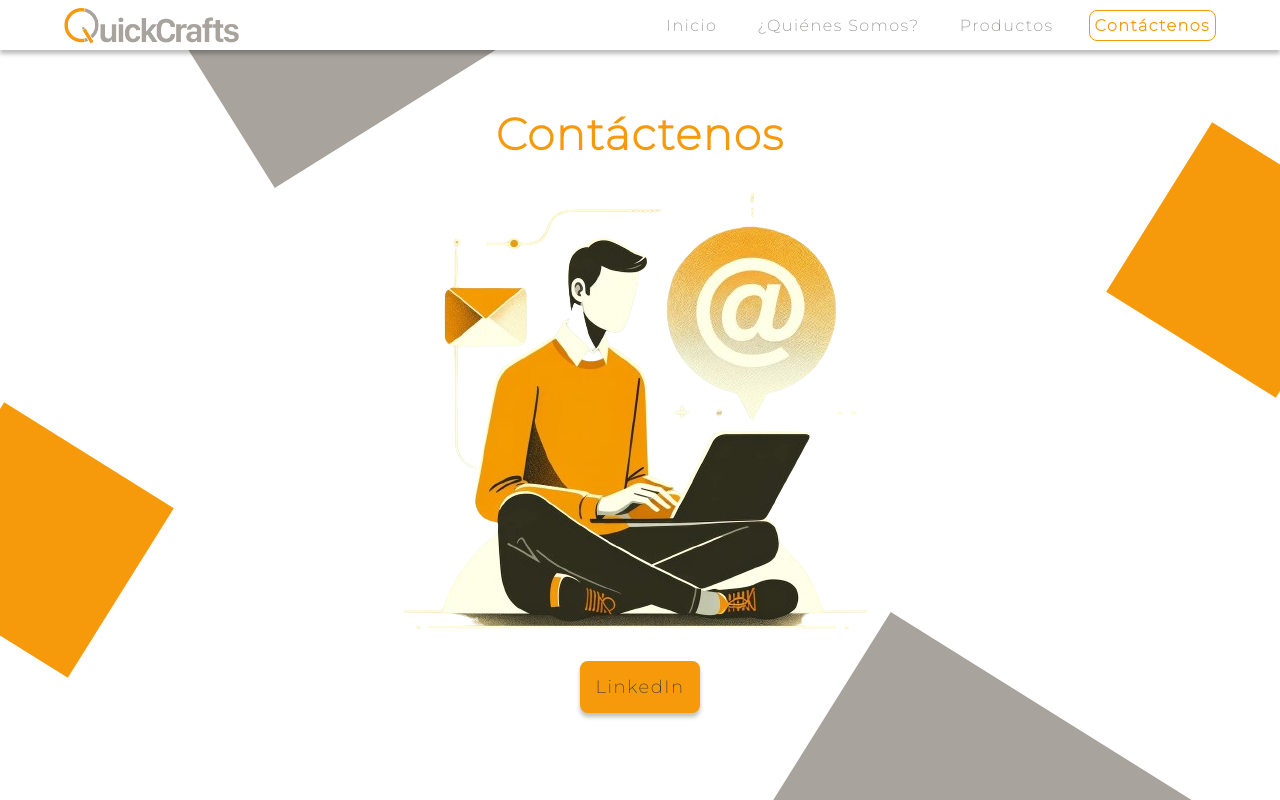
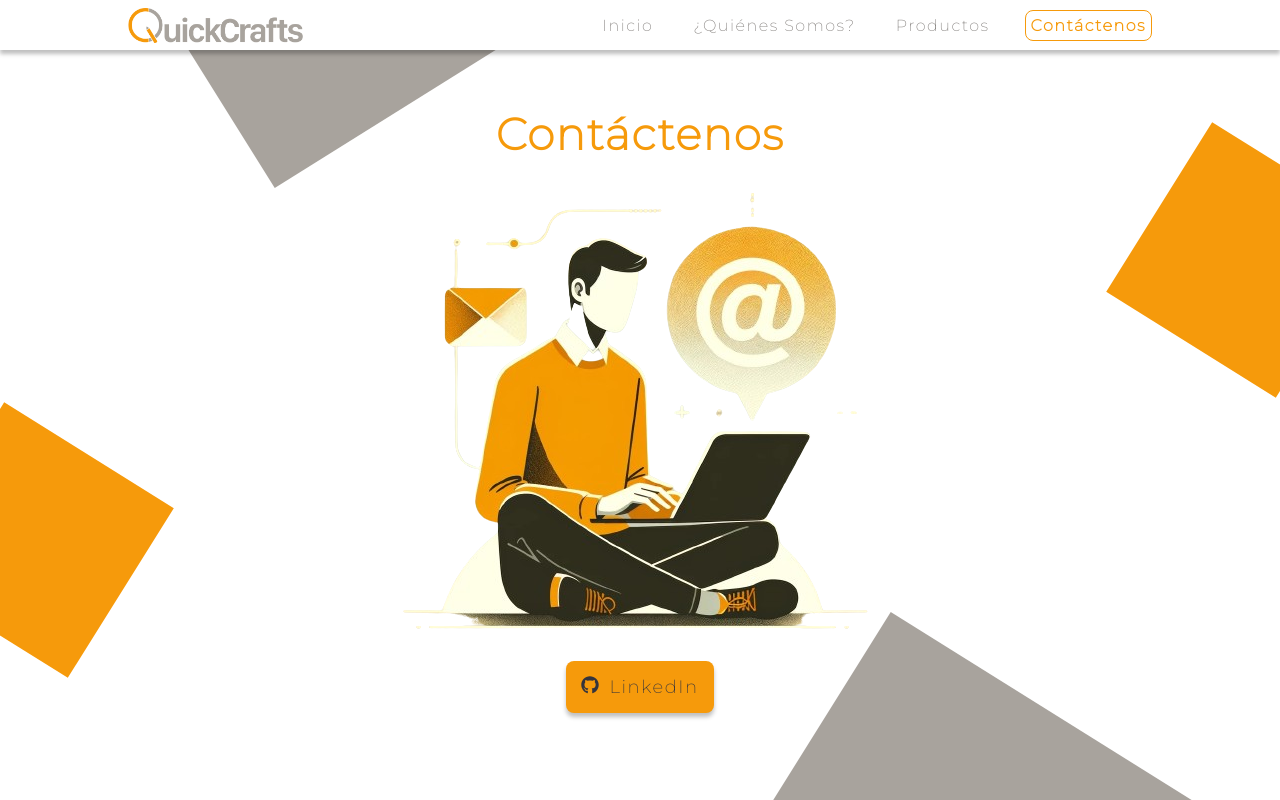
Before and after one commit to QuickCrafts/WebPage, an Astro site: page /contact in a window 1280 px wide. Built offline with nearby package versions, Linux system fonts and the light colour scheme; Astro itself is replaced by a stand-in of ours.

Commit message:
boton linkedin

```diff
--- a/astro.config.mjs
+++ b/astro.config.mjs
@@ -1,9 +1,10 @@
 import { defineConfig } from 'astro/config';
 
 import tailwind from "@astrojs/tailwind";
+import react from "@astrojs/react"
 
 // https://astro.build/config
 export default defineConfig({
   site: 'https://quickcrafts.co',
-  integrations: [tailwind()]
+  integrations: [tailwind(), react()]
 });
--- a/package.json
+++ b/package.json
@@ -11,9 +11,13 @@
   },
   "dependencies": {
     "@astrojs/check": "^0.3.1",
+    "@astrojs/react": "^3.0.9",
     "@astrojs/tailwind": "^5.0.4",
     "@fortawesome/free-solid-svg-icons": "^6.5.1",
     "astro": "^4.0.3",
+    "react": "^18.2.0",
+    "react-dom": "^18.2.0",
+    "react-icons": "^4.12.0",
     "tailwindcss": "^3.4.0",
     "typescript": "^5.3.3"
   }
--- a/src/components/Header.astro
+++ b/src/components/Header.astro
@@ -80,7 +80,7 @@ const routeTitles = [
     .cont {
         display: flex;
         justify-content: space-between;
-        width: 90vw;
+        width: 80vw;
     }
     .logo {
         height: 35px;
--- a/src/pages/aboutUs.astro
+++ b/src/pages/aboutUs.astro
@@ -3,7 +3,6 @@ import Global from "../components/Global.astro";
 import TeamMember from "../interfaces/teamMember.ts";
 import { getImageMedia } from "../helpers/socialMedia";
 import Fondo from "../backgrounds/BackAbout.astro";
-import "../../public/team/PhotoPaula.jpg";
 
 const team: TeamMember[] = [
     {
--- a/src/pages/contact.astro
+++ b/src/pages/contact.astro
@@ -1,6 +1,7 @@
 ---
 import Global from "../components/Global.astro";
 import Fondo from "../backgrounds/BackContact.astro";
+import { FaGithub } from "react-icons/fa";
 ---
 
 <Global route="/contact">
@@ -11,7 +12,8 @@ import Fondo from "../backgrounds/BackContact.astro";
 
         <a
             href="https://www.linkedin.com/company/quickcrafts"
-            class="generalText botton"  target="_blank">LinkedIn</a
+            class="generalText botton"
+            target="_blank"><FaGithub /><p>LinkedIn</p></a
         >
     </div>
     <Fondo />
@@ -26,8 +28,11 @@ import Fondo from "../backgrounds/BackContact.astro";
         height: 100vh;
     }
     .botton {
+        display: flex;
+        flex-direction: row;
         padding: 15px;
         border-radius: 8px;
+        gap: 10px;
 
         background: var(--primary-main);
         box-shadow: rgba(0, 0, 0, 0.25) 0px 4px 4px 0px;
--- a/src/pages/index.astro
+++ b/src/pages/index.astro
@@ -1,6 +1,7 @@
 ---
 import Global from "../components/Global.astro";
 import Fondo from "../backgrounds/BackHome.astro";
+import { FaGithub } from "react-icons/fa";
 ---
 
 <Global route="/">
@@ -14,7 +15,7 @@ import Fondo from "../backgrounds/BackHome.astro";
 				<a
 					href="https://www.linkedin.com/company/quickcrafts"
 					class="generalText botton"
-					target="_blank">LinkedIn</a
+					target="_blank"><FaGithub />LinkedIn</a
 				>
 			</div>
 			<div class="imagen">
@@ -70,8 +71,11 @@ import Fondo from "../backgrounds/BackHome.astro";
 		}
 	}
 	.botton {
-		padding: 15px;
-		border-radius: 8px;
+        display: flex;
+        flex-direction: row;
+        padding: 15px;
+        border-radius: 8px;
+        gap: 10px;
 
 		background: var(--primary-main);
 		box-shadow: rgba(0, 0, 0, 0.25) 0px 4px 4px 0px;
--- a/src/pages/product.astro
+++ b/src/pages/product.astro
@@ -4,6 +4,7 @@ import "../styles/globals.css";
 import Fondo from "../backgrounds/BackProducts.astro";
 import type Proyects from "../interfaces/proyects";
 import "../../public/products/QuickFins/QuickFins1.png";
+import { GoChevronLeft, GoChevronRight } from "react-icons/go";
 
 const products: Proyects[] = [
     {
@@ -34,13 +35,13 @@ const products: Proyects[] = [
                         </a>
                         <div class="generalText">{product.slogan}</div>
                         <div class="carrusel">
-                            <p>...</p>
+                            <GoChevronLeft />
                             <div class="galery">
                                 {product.galery.map((photo) => (
                                     <img src={photo.url} />
                                 ))}{" "}
                             </div>
-                            <p>...</p>
+                            <GoChevronRight />
                         </div>
                         <div class="generalText" style="width: 90%">{product.description}</div>
                     </div>
```
Also changed, not shown: 1 other file.
